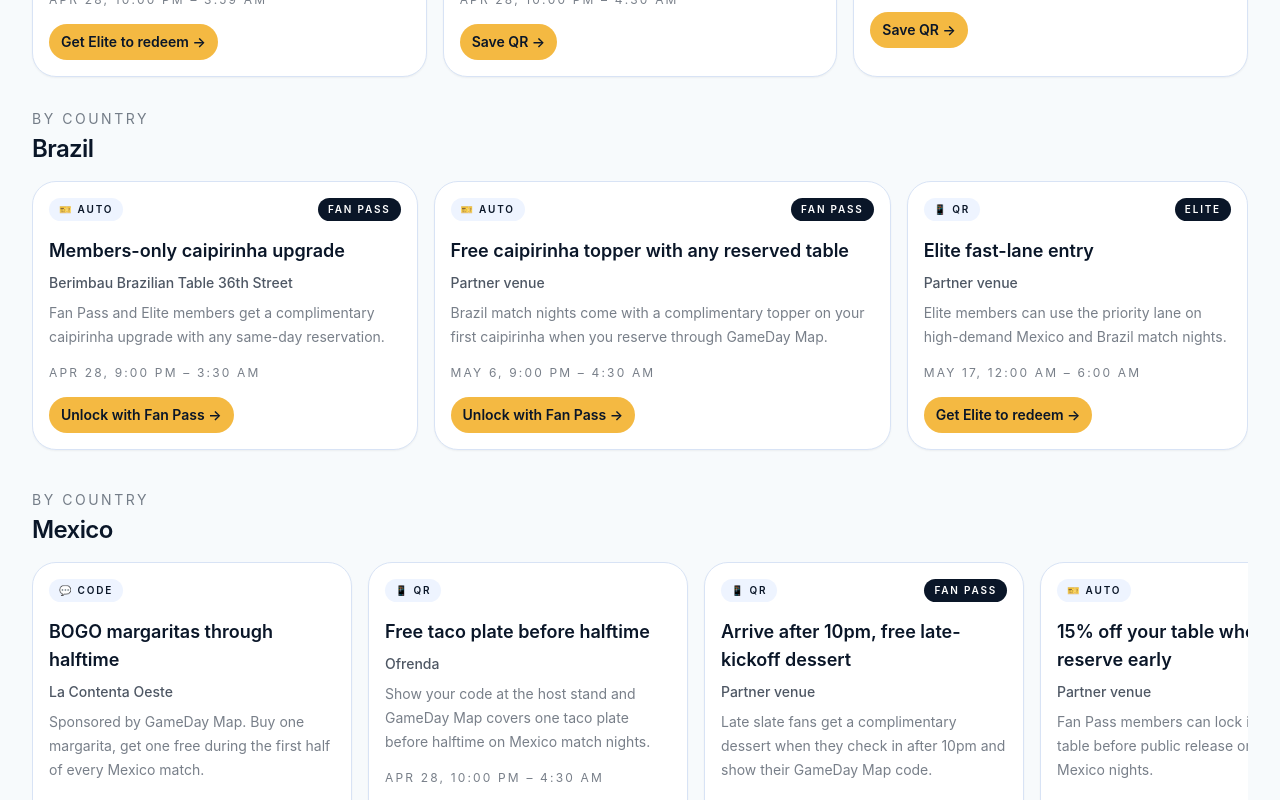
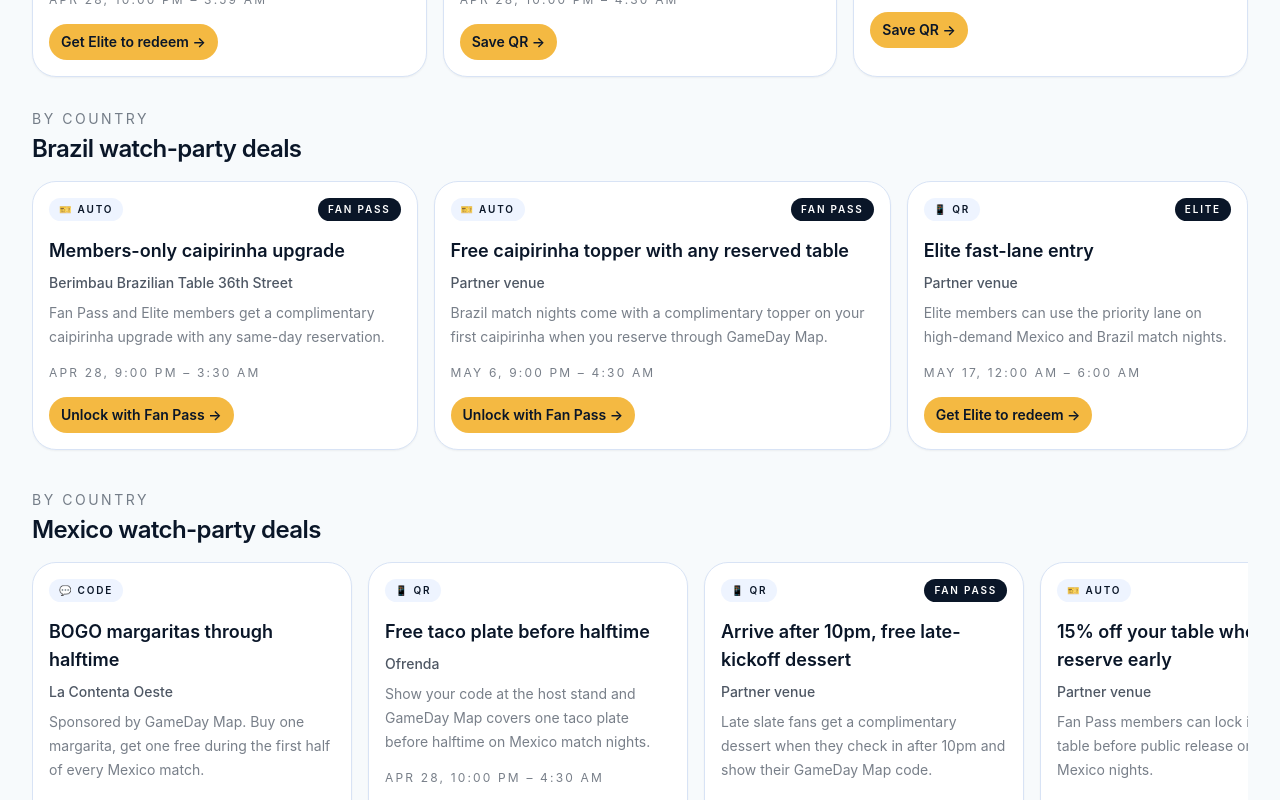
Before and after one commit to davidenyc/worldcupmvp, a Next.js app: page /promos in a window 1280 px wide. Shown: the part 1380-2180 px from the top of the page. Built offline with nearby package versions, Linux system fonts and the light colour scheme; no server answers.

Commit message:
feat(promos): country carousels + city grid

```diff
--- a/components/promos/PromoCarousel.tsx
+++ b/components/promos/PromoCarousel.tsx
@@ -24,7 +24,7 @@ export function PromoCarousel({
     <section className="space-y-4">
       <div>
         <div className="text-sm uppercase tracking-[0.18em] text-mist">By country</div>
-        <h2 className="mt-1 text-2xl font-semibold tracking-tight text-deep">{title}</h2>
+        <h2 className="mt-1 text-2xl font-semibold tracking-tight text-deep">{title} watch-party deals</h2>
       </div>
       <div className="flex snap-x gap-4 overflow-x-auto pb-2">
         {promos.map((promo) => (
--- a/components/promos/PromoCityGrid.tsx
+++ b/components/promos/PromoCityGrid.tsx
@@ -16,7 +16,7 @@ export function PromoCityGrid({
     <section className="space-y-4">
       <div>
         <div className="text-sm uppercase tracking-[0.18em] text-mist">By city</div>
-        <h2 className="mt-1 text-2xl font-semibold tracking-tight text-deep">Host-city drill-down</h2>
+        <h2 className="mt-1 text-2xl font-semibold tracking-tight text-deep">Browse the host-city deal board</h2>
       </div>
       <div className="grid gap-3 sm:grid-cols-2 lg:grid-cols-4">
         {HOST_CITIES.map((city) => {
--- a/components/promos/PromosPageClient.tsx
+++ b/components/promos/PromosPageClient.tsx
@@ -12,6 +12,7 @@ import { PromoCityGrid } from "@/components/promos/PromoCityGrid";
 import { PromoFilterBar } from "@/components/promos/PromoFilterBar";
 import { PromosHero } from "@/components/promos/PromosHero";
 import { PromoRecord, isPromoActive } from "@/lib/data/promos";
+import { useUser } from "@/lib/store/user";
 
 type VenueMeta = {
   slug: string;
@@ -36,6 +37,7 @@ export function PromosPageClient({
   initialCity: string;
   cityPayloads: CityPayload[];
 }) {
+  const user = useUser();
   const pathname = usePathname();
   const router = useRouter();
   const searchParams = useSearchParams();
@@ -44,6 +46,7 @@ export function PromosPageClient({
   const activeCountry = searchParams.get("country");
   const activeMatchId = searchParams.get("matchId");
   const activeFilter = searchParams.get("filter");
+  const preferredCountries = user.followedCountries.length ? user.followedCountries : FEATURED_COUNTRIES;
 
   const allPromos = useMemo(() => cityPayloads.flatMap((payload) => payload.promos), [cityPayloads]);
   const venueLookup = useMemo(
@@ -84,11 +87,11 @@ export function PromosPageClient({
 
   const carousels = useMemo(
     () =>
-      FEATURED_COUNTRIES.map((country) => ({
+      preferredCountries.map((country) => ({
         country,
         promos: filteredPromos.filter((promo) => promo.country_slugs.includes(country)).slice(0, 8)
       })).filter((group) => group.promos.length),
-    [filteredPromos]
+    [filteredPromos, preferredCountries]
   );
 
   const countsByCity = useMemo(() => {
```
